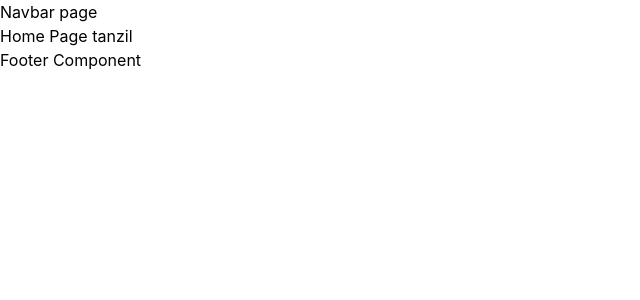
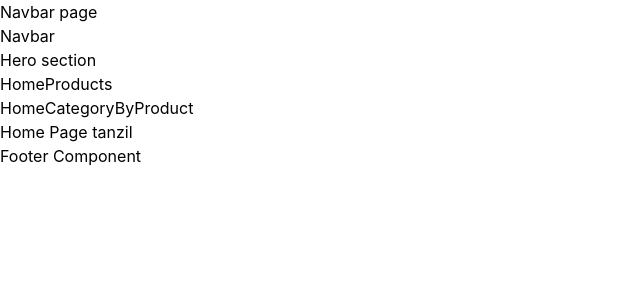
Before and after one commit to tanzilmia/Agrohub-b2b-front-end, a React (Create React App) app: page / in a window 1280 px wide. Shown: the top 300 px of the page, without its empty margins (0-640 px from the left). Built offline with nearby package versions, Linux system fonts and the light colour scheme.

Commit message:
add homeProduct and

```diff
--- a/src/Pages/Home/Home.js
+++ b/src/Pages/Home/Home.js
@@ -1,10 +1,16 @@
 import React, { useContext } from 'react';
 import { myContext } from '../../contextApi/Authcontext';
+import HomeCategoryByProduct from './HomeCategoryByProduct/HomeCategoryByProduct';
+import HomeProducts from './HomeProducts/HomeProducts';
 
 const Home = () => {
     const {test} = useContext(myContext)
     return (
         <div>
+           <h1>Navbar</h1>
+           <h1>Hero section</h1>
+           <HomeProducts />
+           <HomeCategoryByProduct />
             <h2>Home Page {test} </h2>
         </div>
     );
--- /dev/null
+++ b/src/Pages/Home/HomeCategoryByProduct/HomeCategoryByProduct.js
@@ -0,0 +1,9 @@
+import React from 'react'
+
+const HomeCategoryByProduct = () => {
+  return (
+    <h1>HomeCategoryByProduct</h1>
+  )
+}
+
+export default HomeCategoryByProduct
--- /dev/null
+++ b/src/Pages/Home/HomeProducts/HomeProducts.js
@@ -0,0 +1,9 @@
+import React from 'react'
+
+const HomeProducts = () => {
+  return (
+    <div>HomeProducts</div>
+  )
+}
+
+export default HomeProducts
```
